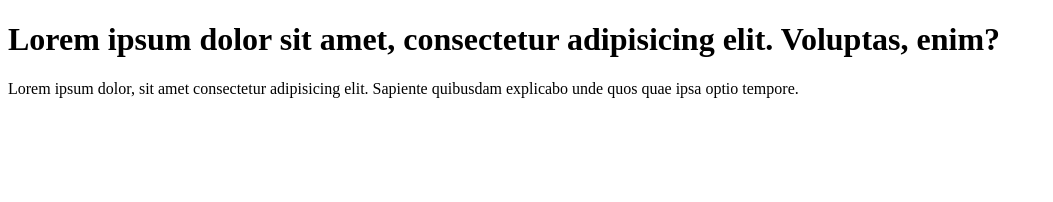
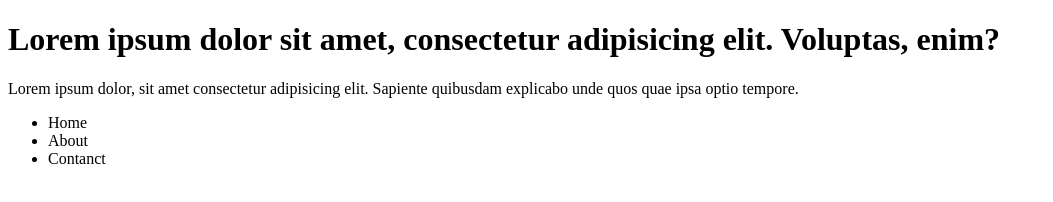
Before and after one commit to ISHAQ98/learn-git, a plain HTML site: page index.html in a window 1280 px wide. Shown: the whole page, without its empty margins (0-1053 px from the left). Drawn offline with Linux system fonts and the light colour scheme.

Commit message:
add a list

```diff
--- a/index.html
+++ b/index.html
@@ -13,5 +13,10 @@
       Lorem ipsum dolor, sit amet consectetur adipisicing elit. Sapiente
       quibusdam explicabo unde quos quae ipsa optio tempore.
     </p>
+    <ul>
+      <li>Home</li>
+      <li>About</li>
+      <li>Contanct</li>
+    </ul>
   </body>
 </html>
```
